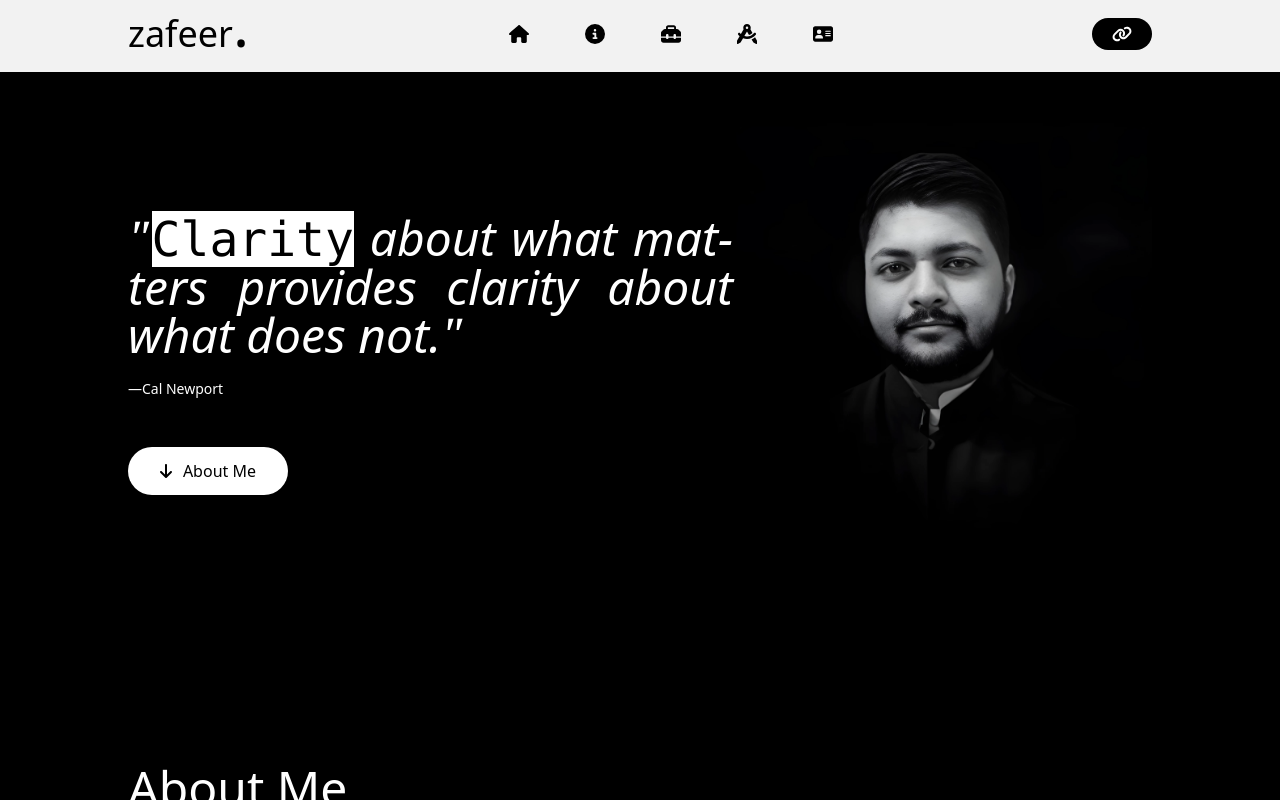
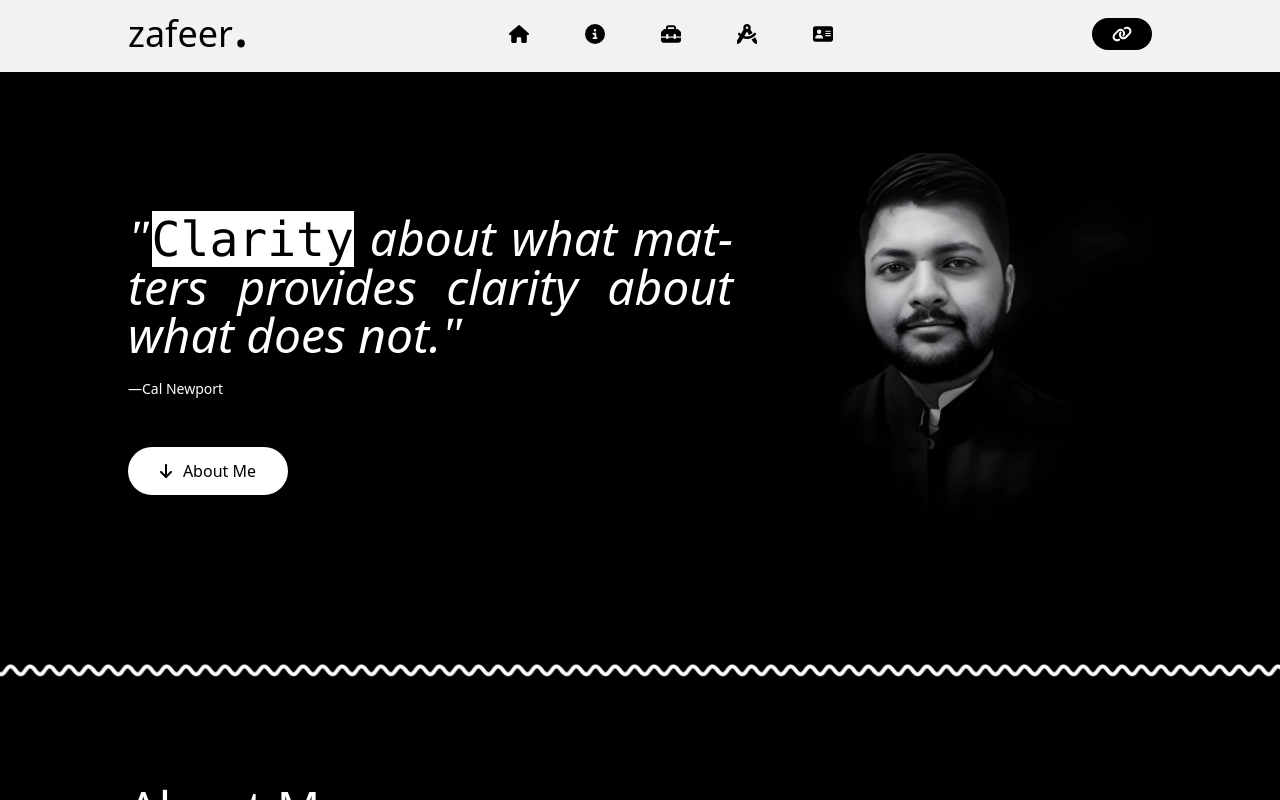
Before and after one commit to IIvexII/portfolio, a React (Vite) app: page / in a window 1280 px wide. Built offline with nearby package versions, Linux system fonts and the light colour scheme.

Commit message:
fix: md snap issue and add wavy pattern

```diff
--- a/src/App.jsx
+++ b/src/App.jsx
@@ -1,16 +1,39 @@
-import { profileImage } from "./assets";
+import { useState, useEffect } from "react";
+import { profileImage, wavyImage } from "./assets";
 import { Header } from "./components";
 import { socialInfo, pageInfo, quotes } from "./constants";
 import { AboutSection, HeroSection } from "./sections";
 
 export default function App() {
+  const [isSmallHight, setIsSmallHight] = useState(window.innerHeight < 630);
+
+  useEffect(() => {
+    const handleResize = () => {
+      setIsSmallHight(window.innerHeight < 630);
+    };
+
+    // add event listener to listen for window resize
+    window.addEventListener("resize", handleResize);
+
+    // cleanup function to remove event listener when component unmounts
+    return () => {
+      window.removeEventListener("resize", handleResize);
+    };
+  }, [isSmallHight]);
+
   return (
     <>
       <Header name="zafeer" socialInfo={socialInfo} pageInfo={pageInfo} />
-      <main className="snap-y snap-mandatory max-md:snap-proximity h-screen overflow-auto scroll-smooth">
+      <main
+        className={`${
+          !isSmallHight && "snap-y snap-mandatory"
+        }  h-screen overflow-x-hidden scroll-smooth`}
+      >
         {/* Hero Section */}
         <HeroSection profileImage={profileImage} quote={quotes[0]} />
-
+        <div
+          className={`z-10 bg-[url('/src/assets/images/wavy-pattern.png')] w-screen h-5 bg-contain bg-center bg-repeat`}
+        ></div>
         {/* About me section */}
         <AboutSection />
       </main>
--- a/src/assets/index.js
+++ b/src/assets/index.js
@@ -1,4 +1,4 @@
 import profileImage from "./images/my-image-1.png";
 import groupImage from "./images/group-1.png";
-
-export { profileImage, groupImage };
+import wavyImage from "./images/wavy-pattern.png";
+export { profileImage, groupImage, wavyImage };
--- a/src/sections/AboutSection.jsx
+++ b/src/sections/AboutSection.jsx
@@ -7,7 +7,7 @@ export default function AboutSection() {
       className="snap-start flex justify-center bg-black text-white h-screen min-h-[630px] md:max-h-[660px]"
     >
       <div className="mx-8 h-full w-full flex justify-center items-center max-w-[1024px] max-sm:flex-col max-sm:justify-between max-sm:space-y-10 max-sm:pb-16">
-        <article className="flex flex-col max-sm:justify-end space-y-10 w-full pr-24 max-lg:pr-10 max-md:pr-4 max-md:space-y-8 max-sm:space-y-6 max-sm:mt-28">
+        <article className="flex flex-col max-sm:justify-end space-y-10 w-full pr-24 max-lg:pr-10 max-md:pr-4 max-md:space-y-8 max-sm:space-y-6 max-sm:mt-28 max-sm:pr-0">
           <h1 className="text-5xl underline underline-offset-8 decoration-wavy max-md:text-3xl max-sm:text-center hover:scale-110 transition duration-500 ease-in-out select-none">
             About Me
           </h1>
```
Also changed, not shown: src/assets/images/wavy-pattern.png (added).
